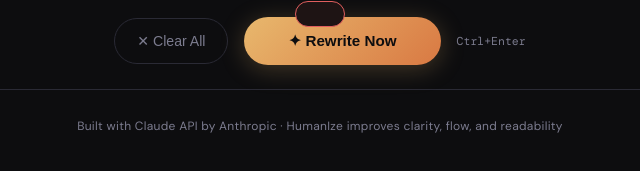
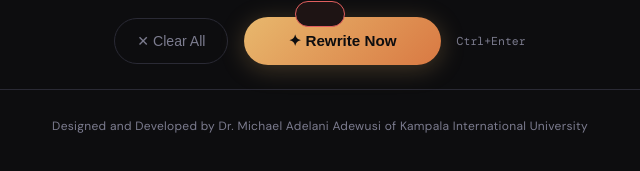
Before and after one commit to mikeade3000/Adenizer-V1, a plain HTML site: page index.html in a window 1280 px wide. Shown: the part 825-996 px from the top of the page, 320-960 px from the left. Drawn offline with nearby package versions, Linux system fonts and the light colour scheme; no server answers.

Commit message:
Update index.html

```diff
--- a/index.html
+++ b/index.html
@@ -127,7 +127,7 @@
   <span class="kbd-hint">Ctrl+Enter</span>
 </div>
 
-<footer>Built with Claude API by Anthropic · HumanIze improves clarity, flow, and readability</footer>
+<footer>Designed and Developed by Dr. Michael Adelani Adewusi of Kampala International University</footer>
 </div>
 <div class="toast" id="toast"></div>
 
```
